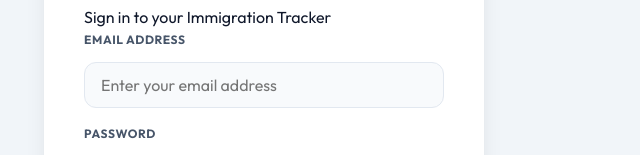
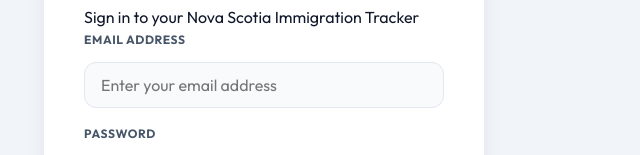
Before and after one commit to beinguvaize/immigrationtracker, a website: page public/index.html in a window 1280 px wide. Shown: the part 365-520 px from the top of the page, 376-1016 px from the left. Drawn offline with nearby package versions, Linux system fonts and the light colour scheme.

Commit message:
fix: explicit vercel static asset routing and login subtitle text

```diff
--- a/public/index.html
+++ b/public/index.html
@@ -33,7 +33,7 @@
       <div class="auth-card__header">
         <div class="auth-card__logo"><img src="/assets/logo.png" alt="Nova Scotia Logo"></div>
         <h1 class="auth-card__title" id="authTitle">Welcome Back</h1>
-        <p class="auth-card__desc" id="authDesc">Sign in to your Immigration Tracker</p>
+        <p class="auth-card__desc" id="authDesc">Sign in to your Nova Scotia Immigration Tracker</p>
       </div>
 
       <div id="authError" class="auth-card__error hidden"></div>
```
Also changed, not shown: vercel.json.
